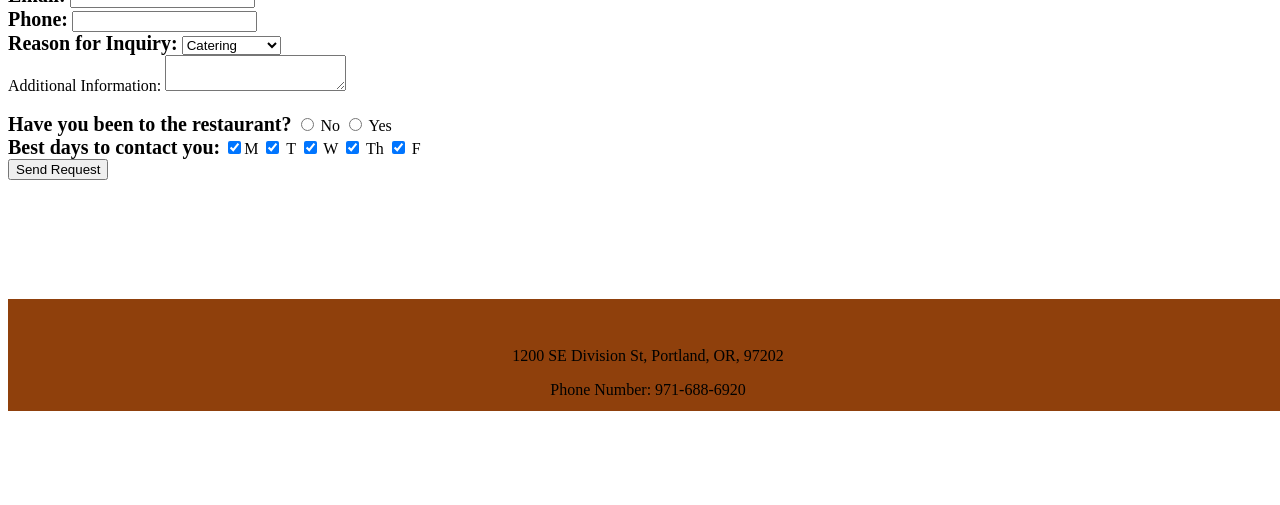
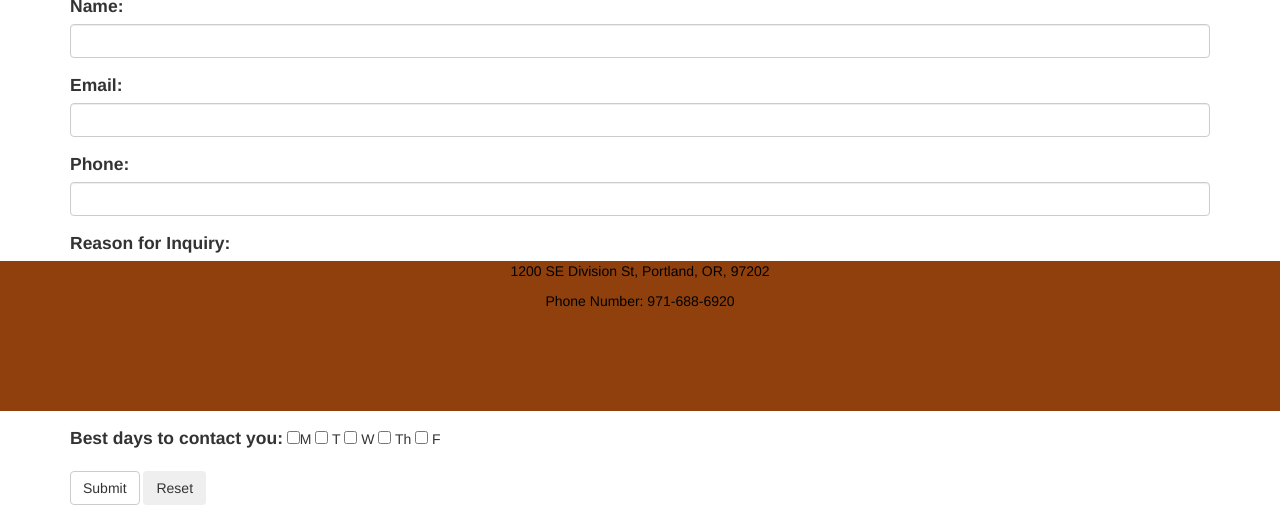
Before and after one commit to Devonjedi/SGProjects, a plain HTML site: page RestaurantWebsite/contact.html in a window 1280 px wide. Shown: the part 389-894 px from the top of the page. Before the commit the page ends 800 px from the top, so only its background shows below. Drawn offline with nearby package versions, Linux system fonts and the light colour scheme.

Commit message:
rough version of requirements completed restaurant website

```diff
--- a/RestaurantWebsite/contact.html
+++ b/RestaurantWebsite/contact.html
@@ -3,13 +3,16 @@
 <html lang="en">
 
 <head>
+
     <meta charset="utf-8">
     <meta name="viewport" content="width=device-width, initial-scale=1, shrink-to-fit=no">
 
     <title>Rendezvous</title>
 
+    <script type="text/JavaScript" src="contactform.js"></script>
     <link href="styles/restaurantStyles.css" rel="stylesheet" type="text/css" />
     <link rel="stylesheet" href="https://fonts.googleapis.com/icon?family=Material+Icons">
+    <link rel="stylesheet" href="https://maxcdn.bootstrapcdn.com/bootstrap/3.4.1/css/bootstrap.min.css">
 
     <style>
 
@@ -34,6 +37,15 @@
 
 
     <body>
+        <div class="container">
+        <!--Tells user if javascript is not enabled-->
+        <noscript>
+            <div style="border: 1px solid purple; padding: 10px">
+              <span style="color:red">JavaScript is not enabled!</span>
+            </div>
+          </noscript>
+
+
         <header class="jumbotron">
             <h1>Rendezvous</h1>
             <h3>Big News! New location opening May 2021</h3>
@@ -55,59 +67,90 @@
     <section>
 
 
-        <article id="contact">
-          <form action="contact.html" method="POST">
-            <label for="fullName">Name:</label>
-            <input type="text" name="myTextInput" required/> <br />
+            <div class="header">
+                <h2>Contact Form</h2>
+            </div>
 
+            <div id="error"></div>
+        <form action="contact.html" method="POST" name="contact" onsubmit="return validateItems();" onreset="resetForm();" id ="form">
+
+                <div class="form-group">
+                    <label for="fname">Name:</label>
+                    <input type="text" id="fname" class="form-control" name="fname"/>
+                </div>
+
+                <div class="form-group">
                     <label for="email">Email:</label>
-            <input type="text" name="myTextInput" required/> <br />
+                    <input type="email" class="form-control" id="email" name="email" />
+                </div>
 
-            <label for="phoneNumber">Phone:</label>
-            <input type="text" name="myTextInput" required/> <br />
+                <div class="form-group">
+                    <label for="phone">Phone:</label>
+                    <input type="text" class="form-control" id="phone" name="phone"/>
+                </div>
 
-            <label for="inquiry">Reason for Inquiry:</label>
-            <select name="inquiry" required>
+
+                <div class="form-group">
+                <label for="selection">Reason for Inquiry:</label>
+                    <select name="inquiry" class="form-control" id="selection" >
+                        <option value="select1">Select</option>
                         <option value="catering">Catering</option>
                         <option value="private-party">Private Party</option>
                         <option value="feedback">Feedback</option>
                         <option value="Feedback">Other</option>
                     </select> <br />
-
-            Additional Information: <textarea name="additionalinfo"></textarea> </form> <br/>
+                </div>
 
 
+                Additional Information: <textarea name="additionalinfo"></textarea> <br/>
+
+
+                <div class="form-group">
                 <label for="hasVisited">Have you been to the restaurant?</label>
-                <input type="radio" name="answer" value="NO" required/> No
-                <input type="radio" name="answer" value="YES" required/> Yes <br/>
+                <input type="radio" name="answer" value="NO"   id="hasVisited" /> No
+                <input type="radio" name="answer" value="YES"   id="hasVisited" /> Yes <br/>
+                </div>
+
+
+                <div class="form-group">
+
+                    <label for="contactDays" id="num7">Best days to contact you:</label>
+                    <input type="checkbox" value="Monday" id="contactDays" />M
+                    <input type="checkbox" value="Tuesday" id="contactDays"/> T
+                    <input type="checkbox" value="Wednesday" id="contactDays"/> W
+                    <input type="checkbox" value="Thursday" id="contactDays"/> Th
+                    <input type="checkbox" value="Friday" id="contactDays"/> F <br/>
+                </div>
+
+                <button type="submit" id="submitButton" class="btn btn-default">Submit</button>
+                <button type="reset" id="resetButton" class="btn">Reset</button>
+
+            </form>
 
 
 
 
-                <label for="contactDays">Best days to contact you:</label>
-                <input type="checkbox" value="Monday" checked required/>M
-                <input type="checkbox" value="Tuesday" checked/> T
-                <input type="checkbox" value="Wednesday" checked/> W
-                <input type="checkbox" value="Thursday" checked/> Th
-                <input type="checkbox" value="Friday" checked/> F <br/>
-                <input type="submit" value="Send Request" />
 
-          </form>
         </article>
-
-
-        <footer id="footer">
-            <p>1200 SE Division St, Portland, OR, 97202  </p>
-            <p>Phone Number: 971-688-6920</p>
-        </footer>
 
 
         </section>
 
         <!-- CDN links copied from https://getbootstrap.com/docs/4.1/getting-started/introduction/ -->
+    <script src="https://ajax.googleapis.com/ajax/libs/jquery/3.5.1/jquery.min.js"></script>
+    <script src="https://maxcdn.bootstrapcdn.com/bootstrap/3.4.1/js/bootstrap.min.js"></script>
     <script src="https://code.jquery.com/jquery-3.3.1.slim.min.js" integrity="sha384-q8i/X+965DzO0rT7abK41JStQIAqVgRVzpbzo5smXKp4YfRvH+8abtTE1Pi6jizo" crossorigin="anonymous"></script>
     <script src="https://cdnjs.cloudflare.com/ajax/libs/popper.js/1.14.3/umd/popper.min.js" integrity="sha384-ZMP7rVo3mIykV+2+9J3UJ46jBk0WLaUAdn689aCwoqbBJiSnjAK/l8WvCWPIPm49" crossorigin="anonymous"></script>
     <script src="https://stackpath.bootstrapcdn.com/bootstrap/4.1.3/js/bootstrap.min.js" integrity="sha384-ChfqqxuZUCnJSK3+MXmPNIyE6ZbWh2IMqE241rYiqJxyMiZ6OW/JmZQ5stwEULTy" crossorigin="anonymous"></script>
+
+
+
+        </div>
+        <footer id="footer" style="position: absolute;">
+            <p>1200 SE Division St, Portland, OR, 97202  </p>
+            <p>Phone Number: 971-688-6920</p>
+        </footer>
     </body>
 
+
 </html>
--- /dev/null
+++ b/RestaurantWebsite/contactform.js
@@ -0,0 +1,65 @@
+
+/*
+function clearErrors() {
+    for (var loopCounter = 0;
+        loopCounter < document.forms["form"].elements.length;
+        loopCounter++) {
+        if (document.forms["form"].elements[loopCounter]
+           .parentElement.className.indexOf("has-") != -1) {
+
+            document.forms["form"].elements[loopCounter]
+               .parentElement.className = "form-group";
+        }
+    }
+}
+
+
+function resetForm() {
+    clearErrors();
+    document.forms["contact"]["name"].value = "";
+    document.forms["contact"]["email"].value = "";
+    document.forms["contact"]["phone"].value = "";
+    document.forms["contact"]["selection"].value = "";
+    document.forms["contact"]["hasVisited"].value = "";
+    document.getElementById("submitButton").innerText = "Submit";
+    document.forms["contact"]["name"].focus();
+}
+*/
+
+function validateItems() {
+    //clearErrors();
+    var fname = document.forms["contact"]["fname"].value;
+    var email = document.forms["contact"]["email"].value;
+    var phone = document.forms["contact"]["phone"].value;
+    var inquiry = document.forms["contact"]["inquiry"].value;
+
+    if (fname == ""  ) {
+        alert("Name must be filled out");
+        return false;
+    }
+    if (email == "") {
+        alert("email must be filled out");
+        return false;
+    }
+    if (phone == "") {
+        alert("phone must be filled out");
+        return false;
+    }
+    if (inquiry == "select1" ) {
+        alert("Select reason for inquiry");
+        return false;
+    }
+    //Ask about this later how to check for validation properly on radio buttons
+   if (document.getElementById("hasVisited").checked == false) {
+       alert("select yes or no ");
+       return false;
+   }
+   //Check why form can't be submitted unless monday is checked
+   if (document.getElementById("contactDays").checked == false) {
+       alert("Please Check Available Days");
+       return false;
+   }
+   else {
+       alert("form has been validated and submitted!")
+   }
+}
--- a/RestaurantWebsite/styles/restaurantStyles.css
+++ b/RestaurantWebsite/styles/restaurantStyles.css
@@ -1,4 +1,4 @@
-header, footer {
+header {
     background-color: #8f400c;
     padding-top: 2em;
     height: 200px;
@@ -7,8 +7,16 @@ header, footer {
 
 }
 
+caption {
+    color: black;
+}
 
-
+.carousel-inner img{
+   margin: 0 auto;
+}
+.carousel-inner {
+    padding: 150px 200px;
+}
 .clear-float {
     clear:right;
 }
@@ -47,18 +55,13 @@ li {
     display:inline;
 }
 
-#page-container {
-    position: relative;
-    min-height: 100vh;
-  }
-
-  #content-wrap {
-    padding-bottom: 2.5rem;    /* Footer height */
-  }
 
   #footer {
-    position: absolute;
+    background-color: #8f400c;
+    text-align: center;
+    position: sticky;
     bottom: 0;
     width: 100%;
-    height: 5rem;            /* Footer height */
+    height: 15rem;            /* Footer height */
+    color: black;
   }
```
Also changed, not shown: RestaurantWebsite/index.html (+18 -10 lines), RestaurantWebsite/menu.html (+18 -7 lines), RestaurantWebsite/test2.html (added, +52 -0 lines). Lines whose indentation alone changed are shown as unchanged.
